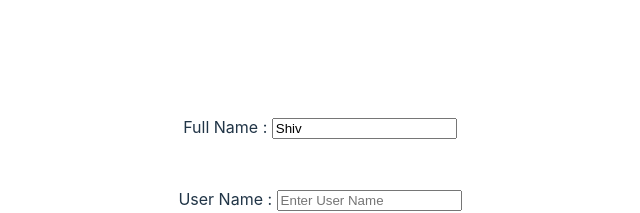
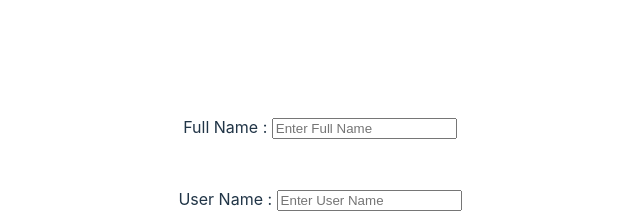
Before and after one commit to shivrajkaudare/ReactJS, a React (Vite) app in the folder Forms-in-React/: page / in a window 1280 px wide. Shown: the part 204-417 px from the top of the page, without its empty margins (320-960 px from the left). Built offline with nearby package versions, Linux system fonts and the light colour scheme.

Commit message:
Update Form.jsx

```diff
--- a/Forms-in-React/src/Form.jsx
+++ b/Forms-in-React/src/Form.jsx
@@ -1,16 +1,21 @@
 import { useState } from "react";
 
 export default function Form() {
-  let [fullName, useFullName] = useState("Shiv");
-  let [userName, useUsername] = useState("");
+  let [fromData, setFormData] = useState({
+    fullName: "",
+    userName: "",
+    password: "",
+  });
+  let handleLnputChange = (event) => {
+    let fieldName = event.target.name;
+    let newValue = event.target.value;
 
-  let handleNameChange = (event) => {
-    useFullName(event.target.value);
+    setFormData((currData) => {
+      currData[fieldName] = newValue;
+      return { ...currData };
+    });
   };
 
-  let handleUserName = (event) => {
-    useUsername(event.target.value);
-  };
   return (
     <form>
       <label htmlFor="fullname">Full Name : </label>
@@ -18,9 +23,10 @@ export default function Form() {
         type="text"
         id="fullname"
         placeholder="Enter Full Name"
-        value={fullName}
-        onChange={handleNameChange}
-      ></input>{" "}
+        value={FormData.fullName}
+        name="fullName"
+        onChange={handleLnputChange}
+      ></input>
       <br /> <br />
       <br />
       <label htmlFor="username">User Name : </label>
@@ -28,8 +34,9 @@ export default function Form() {
         type="text"
         id="username"
         placeholder="Enter User Name"
-        value={userName}
-        onChange={handleUserName}
+        value={FormData.userName}
+        name="userName"
+        onChange={handleLnputChange}
       ></input>
       <br />
       <br />
```
